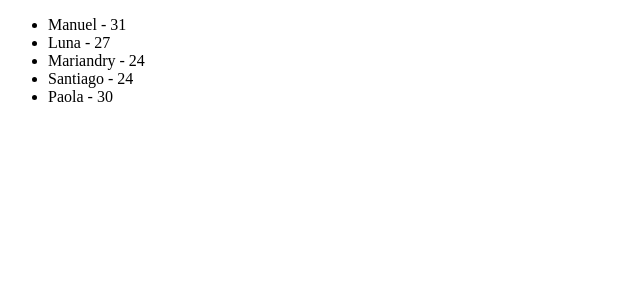
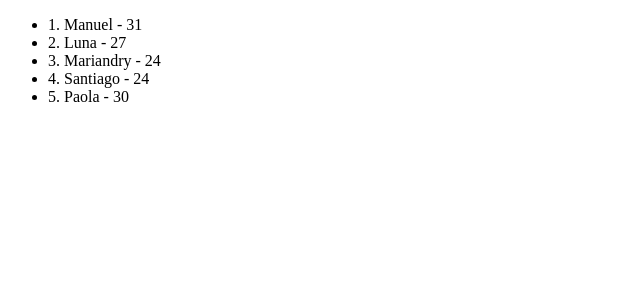
Before and after one commit to manuelhm1993/mh-vue3, a Vue app: page / in a window 1280 px wide. Shown: the top 300 px of the page, without its empty margins (0-640 px from the left). Built offline with nearby package versions, Linux system fonts and the light colour scheme.

Commit message:
Se agrega entre paréntesis la variable de control y un segundo parámetro para recuperar el índice

```diff
--- a/src/App.vue
+++ b/src/App.vue
@@ -11,8 +11,9 @@
 <template>
     <ul>
         <!-- Renderizar una lista con un bucle foreach -->
-        <li v-for="alumno in alumnos">
-            {{ alumno.nombre }} - {{ alumno.edad }}
+        <li v-for="(alumno, i) in alumnos">
+            <!-- Recuperar el índice de un foreach se agrega un paréntesis y un segundo parámetro -->
+            {{ i + 1 }}. {{ alumno.nombre }} - {{ alumno.edad }}
         </li>
     </ul>
 </template>
```
